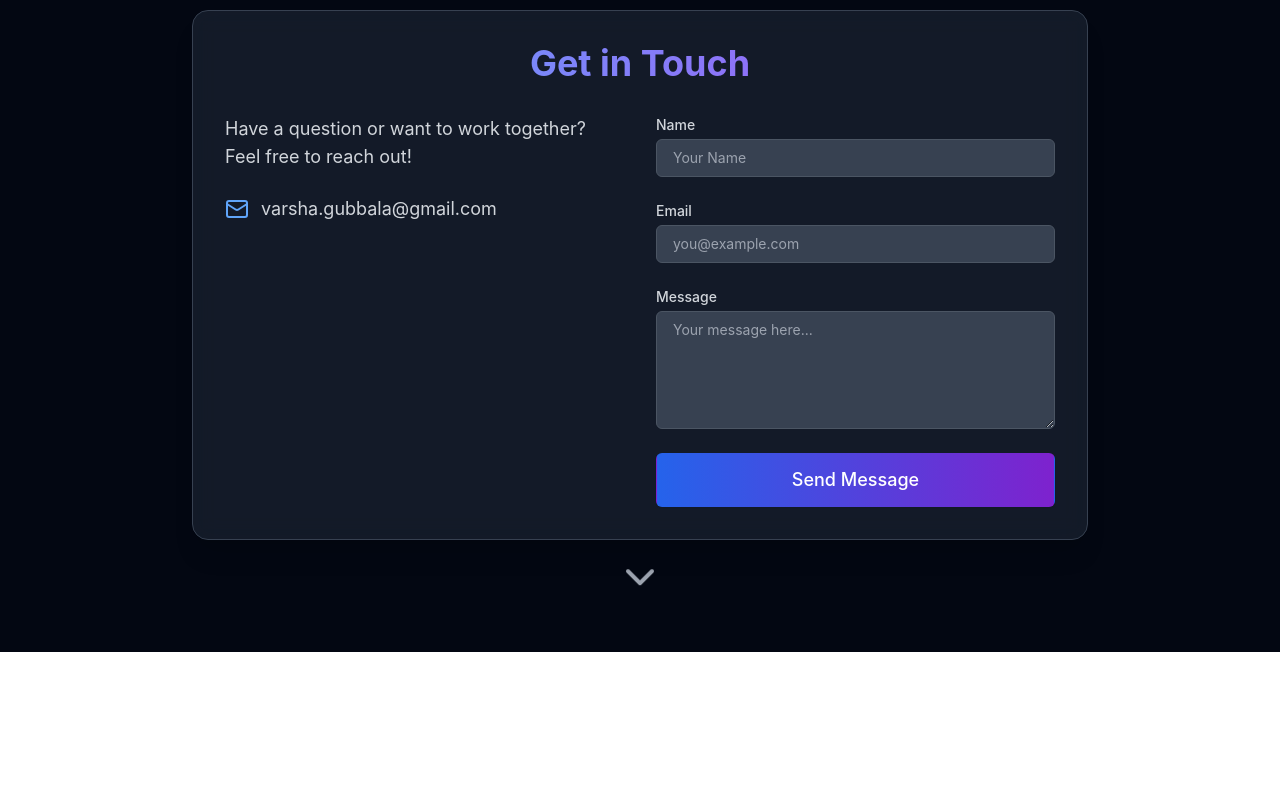
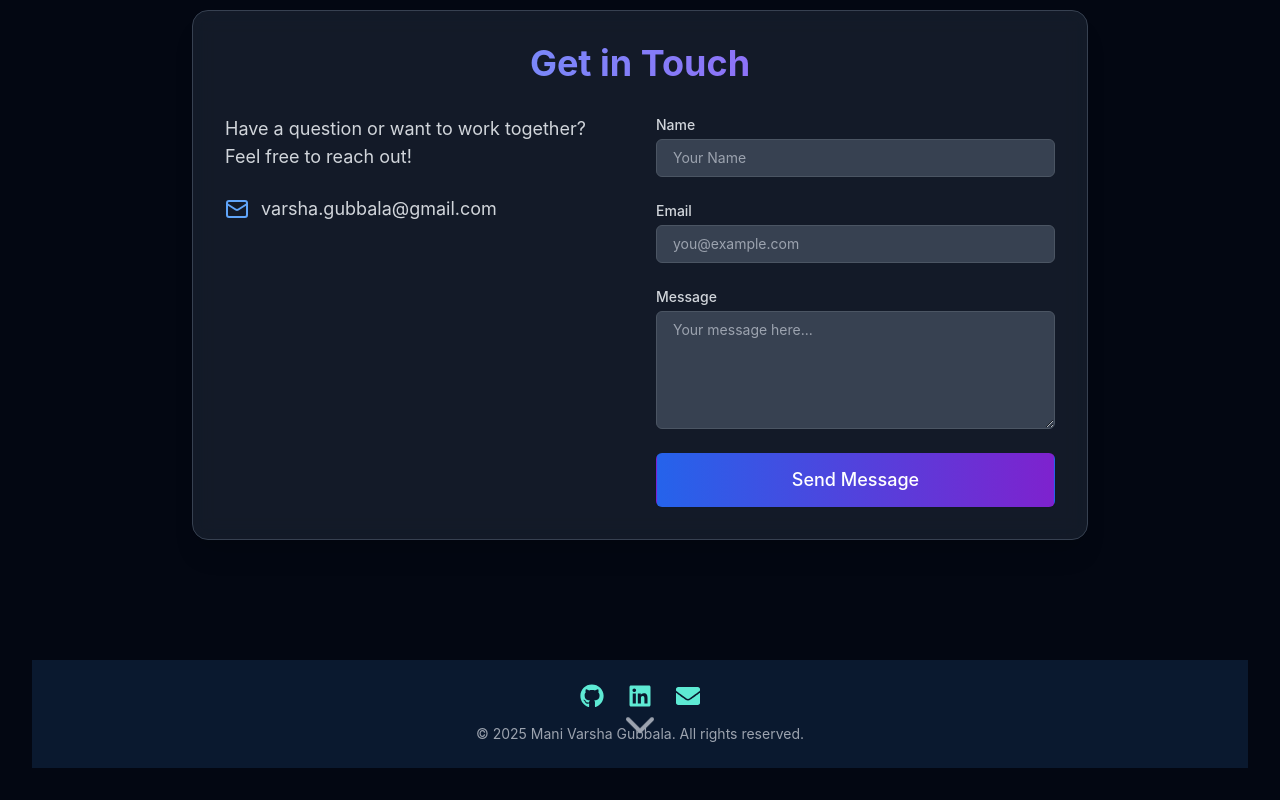
Before and after one commit to Varsha567/Portfolio, a React (Create React App) app: page / in a window 1280 px wide. Shown: the part 2791-3591 px from the top of the page. Before the commit the page ends 3443 px from the top, so only its background shows below. Built offline with nearby package versions, Linux system fonts and the light colour scheme; no server answers.

Commit message:
Added footer

```diff
--- a/package.json
+++ b/package.json
@@ -12,6 +12,7 @@
     "react": "^19.1.0",
     "react-cursor-fx": "^1.0.2",
     "react-dom": "^19.1.0",
+    "react-icons": "^5.5.0",
     "react-scripts": "5.0.1",
     "react-tsparticles": "^2.12.2",
     "react-type-animation": "^3.2.0",
--- a/src/App.js
+++ b/src/App.js
@@ -7,6 +7,7 @@ import About from './About';
 import Skills from './Skills';
 import Projects from './Projects';
 import Contact from './Contact';
+import Footer from './Footer';
 import GlowingCursorTrail from './GlowingCursorTrail';
 
 // Main App Component
@@ -88,6 +89,7 @@ const App = () => {
 
         {/* Contact Section */}
         <Contact />
+        <Footer/>
       </div>
     </div>
   );
--- /dev/null
+++ b/src/Footer.js
@@ -0,0 +1,21 @@
+// Footer.js
+import { FaGithub, FaLinkedin, FaEnvelope } from 'react-icons/fa';
+
+export default function Footer() {
+  return (
+    <footer className="bg-[#0a192f] text-gray-400 text-center py-6 mt-10">
+      <div className="flex justify-center space-x-6 mb-4 text-teal-300 text-2xl">
+        <a href="https://github.com/Varsha567" target="_blank" rel="noopener noreferrer">
+          <FaGithub className="hover:text-white transition" />
+        </a>
+        <a href="https://linkedin.com/in/mani-varsha-gubbala-554663248" target="_blank" rel="noopener noreferrer">
+          <FaLinkedin className="hover:text-white transition" />
+        </a>
+        <a href="mailto:varsha.gubbala@gmail.com">
+          <FaEnvelope className="hover:text-white transition" />
+        </a>
+      </div>
+      <p className="text-sm">&copy; 2025 Mani Varsha Gubbala. All rights reserved.</p>
+    </footer>
+  );
+}
```
Also changed, not shown: 1 other file (tests, documents, lock files or other folders).
